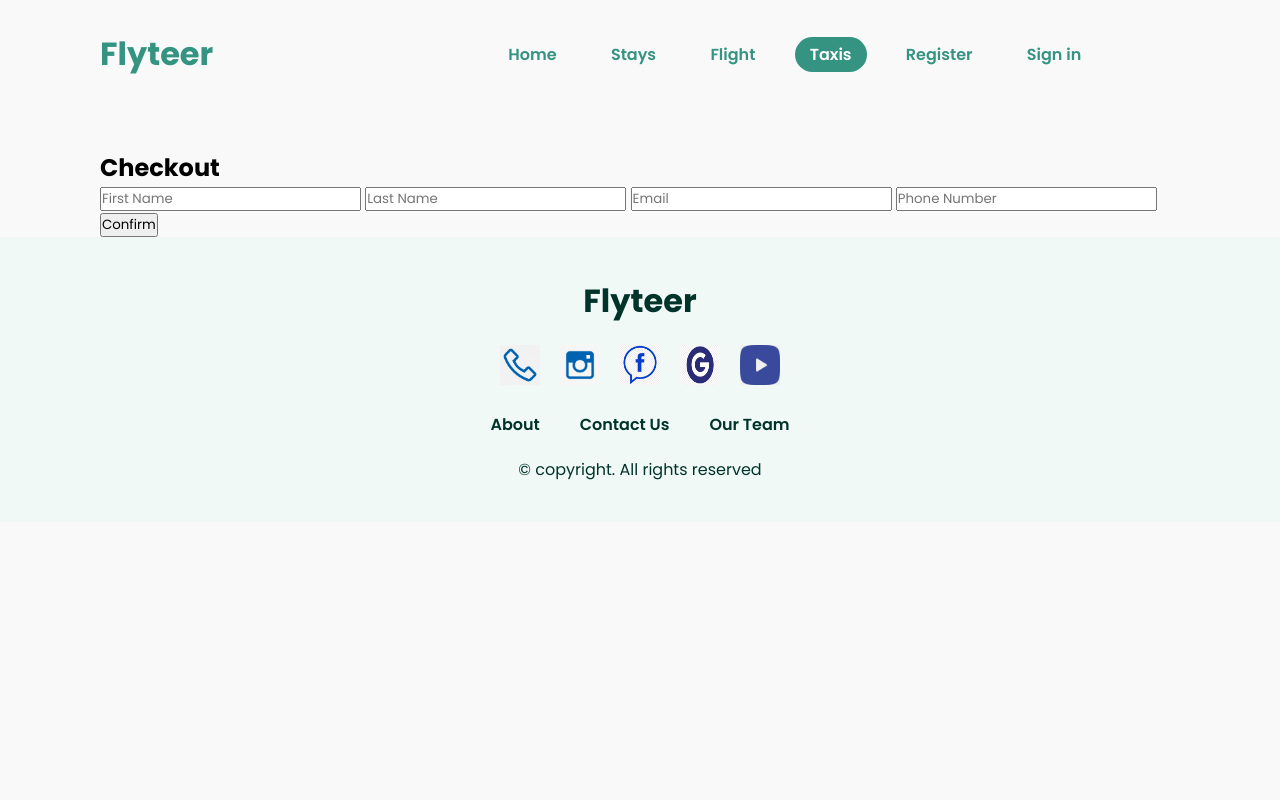
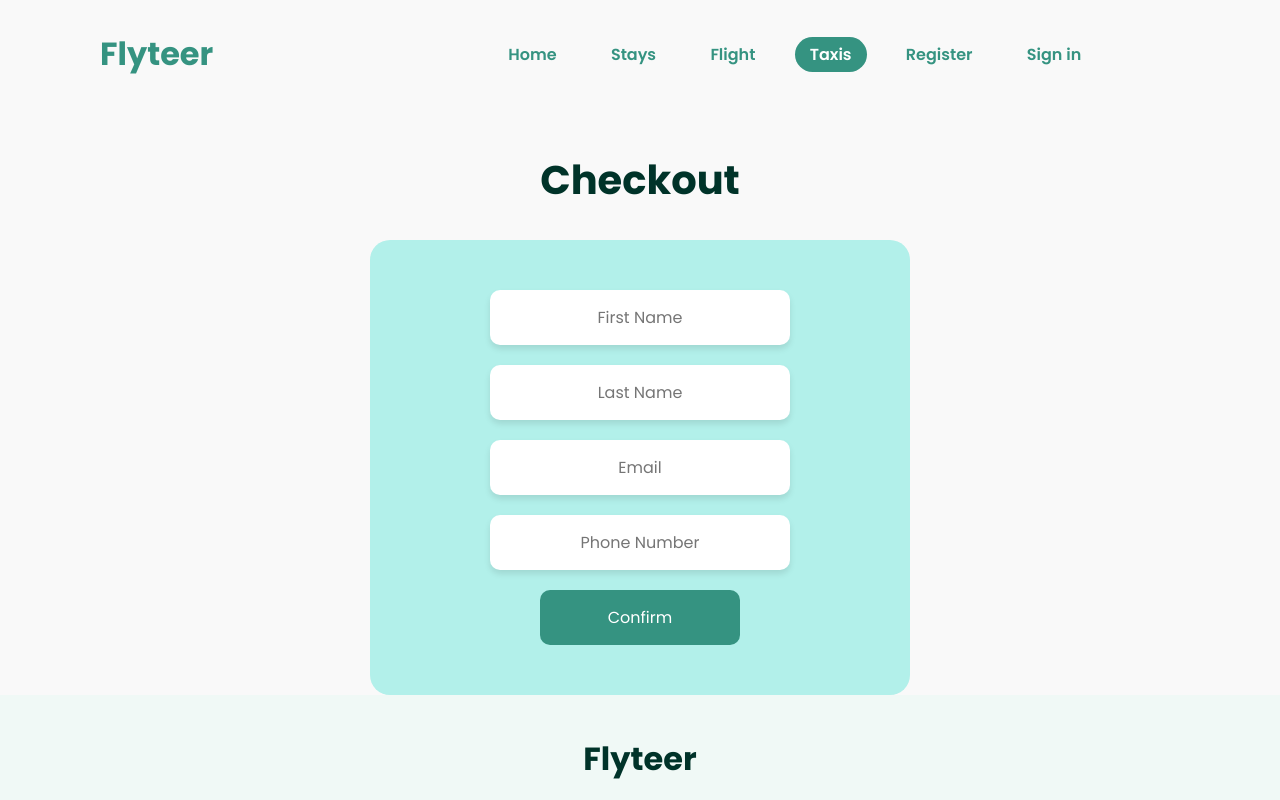
Before and after one commit to husseinassidi/flyteer_frontend, a plain HTML site: page checkout.html in a window 1280 px wide. Shown: the top 800 px of the page. Drawn offline with Linux system fonts and the light colour scheme.

Commit message:
fixing the checkout file

```diff
--- a/style.css
+++ b/style.css
@@ -119,6 +119,56 @@ main {
 .checkout-button:hover {
     background-color: #287361;
 }
+.checkout-section {
+    text-align: center;
+    margin-top: 100px;
+}
+
+.checkout-section h2 {
+    font-size: 2.5em;
+    color: #003329;
+    margin-bottom: 30px;
+}
+
+.checkout-form {
+    background-color: #b2f0ea;
+    padding: 50px;
+    border-radius: 20px;
+    display: flex;
+    flex-direction: column;
+    align-items: center;
+    gap: 20px;
+    width: 50%; /* Decrease the width of the form container */
+    margin: 0 auto; /* Center the form container */
+}
+
+.checkout-form input {
+    width: 300px;
+    padding: 15px;
+    border: none;
+    border-radius: 10px;  /* Match the rounded corners */
+    font-size: 1em;
+    color: #d0dbd8;
+    background-color: #ffffff;  /* Light blue background */
+    text-align: center;  /* Center align text inside the input fields */
+    box-shadow: 0 4px 6px rgba(0, 0, 0, 0.1);  /* Subtle shadow for a 3D effect */
+}
+
+.checkout-form button {
+    padding: 15px 30px;
+    background-color: #359381;
+    color: white;
+    border: none;
+    border-radius: 10px;  /* Match the rounded corners */
+    cursor: pointer;
+    font-size: 1em;
+    width: 200px;  /* Make the button width consistent */
+}
+
+.checkout-form button:hover {
+    background-color: #287361;
+}
+
 footer {
     background: #f0f9f6;
     padding: 40px 20px;
```
